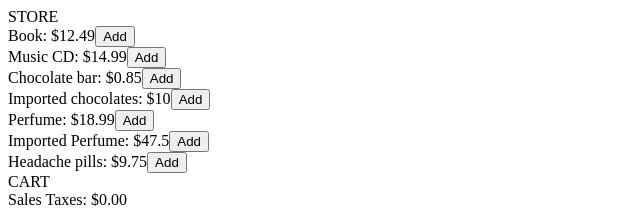
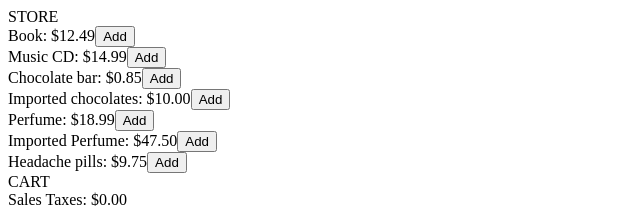
Before and after one commit to 1onyng/shopcart, a React (Create React App) app: page / in a window 1280 px wide. Shown: the top 208 px of the page, without its empty margins (0-640 px from the left). Built offline with nearby package versions, Linux system fonts and the light colour scheme.

Commit message:
Format decimal val in item list

```diff
--- a/src/shop/Shop.js
+++ b/src/shop/Shop.js
@@ -25,9 +25,9 @@ const items = [
   {
     id: 4,
     name: "Imported chocolates",
-    price: 10,
+    price: 10.00,
     basicTax: 0,
-    importTax: 10 * .05
+    importTax: 10.00 * .05
   },
   {
     id: 5,
@@ -107,17 +107,10 @@ const Shop = () => {
 
   const listItemsToBuy = () => items.map((item) => (
     <div key={item.id}>
-      {`${item.name}: $${item.price}`}
+      {`${item.name}: $${item.price.toFixed(2)}`}
       <button type="submit" onClick={() => addToCart(item)}>Add</button>
     </div>
   ));
-
-  // const listItemsInCart = () => items.map((item) => (
-  //   <div key={item.id}>
-  //     {`${item.name}`}: ({amountOfItems(item.id)} x ${item.price})
-  //     <button type="submit" onClick={() => removeFromCart(item)}>Remove</button>
-  //   </div>
-  // ));
 
   const listItemsInCart = () => {
     let cartItems = [];
```
